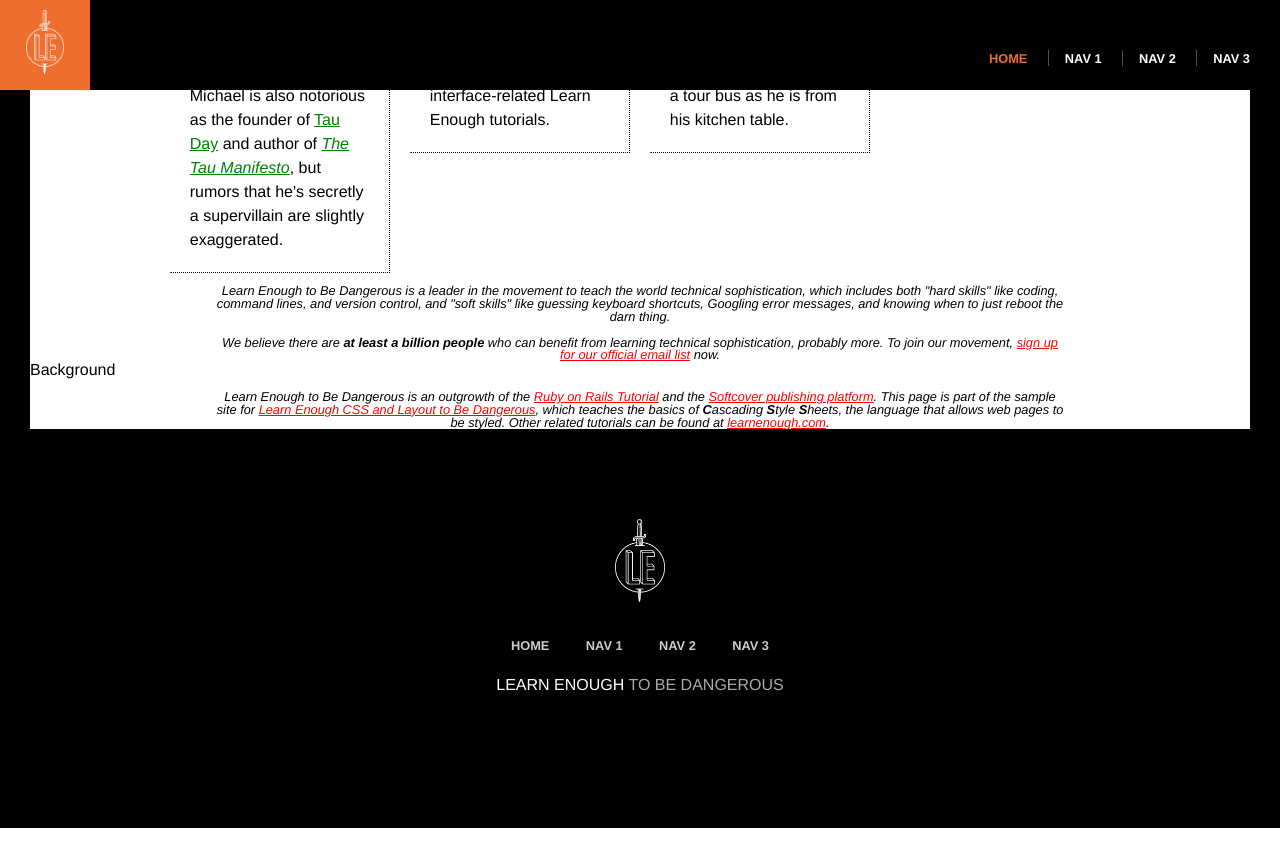
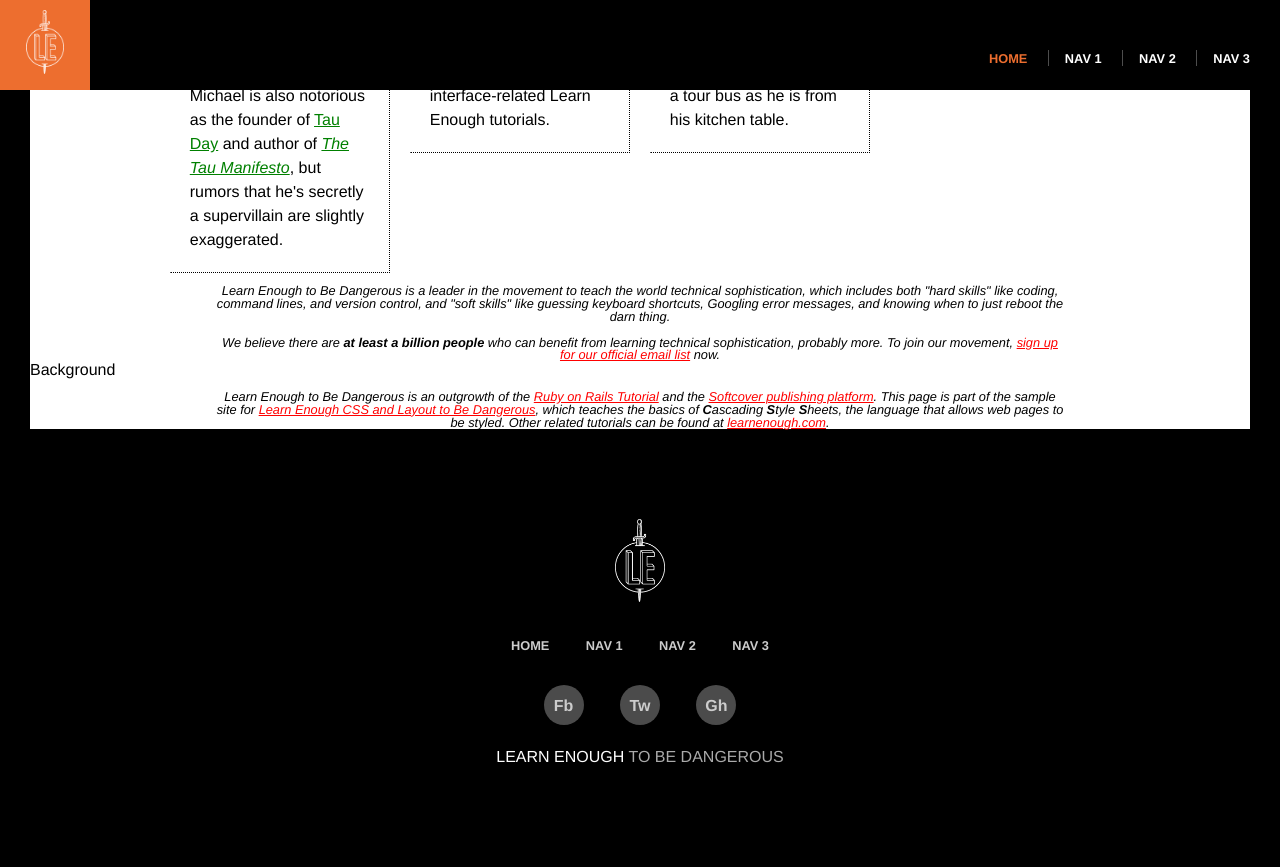
Before and after one commit to GideonBrimleaf/GideonBrimleaf.github.io, a Jekyll site: the page built from index.html, in a window 1280 px wide and 900 px high, scrolled down 958 px. Shown: the top 867 px of the window. Built offline with Jekyll 4.4.1, drawn with Linux system fonts in a browser that asks for light colours; before the commit the page ends 1786 px from its top, so only the background shows below that.

Commit message:
Social links adde to footer via partial

```diff
--- a/_includes/footer.html
+++ b/_includes/footer.html
@@ -6,6 +6,9 @@
         <ul class="footer-nav nav-links">
         {% include nav-links.html %}
         </ul>
+        <ul class="footer-nav">
+            {% include social-links.html %}
+        </ul>
     </nav>
     <h3>Learn Enough <span>to Be Dangerous</span></h3>
 </footer>
--- /dev/null
+++ b/_includes/social-links.html
@@ -0,0 +1,9 @@
+<li>
+<a href="https://example.com/" class="social-link">Fb</a>
+</li>
+<li>
+<a href="https://example.com/" class="social-link">Tw</a>
+</li>
+<li>
+<a href="https://example.com/" class="social-link">Gh</a>
+</li>
--- a/_layouts/default.html
+++ b/_layouts/default.html
@@ -6,15 +6,7 @@
     <div class="full-hero hero-home">
       <h1>I'm an h1</h1>
       <ul class="social-list">
-        <li>
-          <a href="https://example.com/" class="social-link">Fb</a>
-        </li>
-        <li>
-          <a href="https://example.com/" class="social-link">Tw</a>
-        </li>
-        <li>
-          <a href="https://example.com/" class="social-link">Gh</a>
-        </li>
+        {% include social-links.html %}
       </ul>
     </div>
     <h2>THE FOUNDERS</h2>
```
